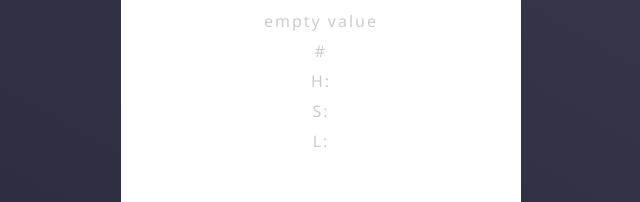
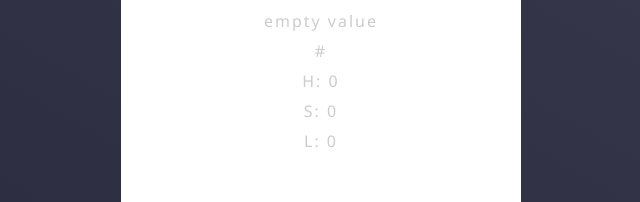
Before and after one commit to BlackZoda/ReactSamples, a React (Vite) app in the folder colorSearch/: page / in a window 1280 px wide. Shown: the part 323-525 px from the top of the page, without its empty margins (319-959 px from the left). Built offline with nearby package versions, Linux system fonts and the light colour scheme.

Commit message:
Hexes with three digits fix

```diff
--- a/colorSearch/src/components/ColorDisplay.jsx
+++ b/colorSearch/src/components/ColorDisplay.jsx
@@ -9,9 +9,9 @@ const ColorDisplay = ({ color, hexValue, hslValue }) => {
         <section className="colorDisplay" style={style}>
             <p>{color ? color : "empty value"}</p>
             <p>{hexValue ? hexValue : "#"}</p>
-            <p>H: {hslValue.h ? hslValue.h : ""}</p>
-            <p>S: {hslValue.s ? hslValue.s : ""}</p>
-            <p>L: {hslValue.l ? hslValue.l : ""}</p>
+            <p>H: {hslValue.h ? hslValue.h : "0"}</p>
+            <p>S: {hslValue.s ? hslValue.s : "0"}</p>
+            <p>L: {hslValue.l ? hslValue.l : "0"}</p>
         </section>
     )
 }
--- a/colorSearch/src/components/InputColor.jsx
+++ b/colorSearch/src/components/InputColor.jsx
@@ -3,15 +3,22 @@ import hexToHSL from '../utils/hexToHsl';
 
 const InputColor = ({ color, setColor, setHexValue, setHslValue }) => {
 
-    const re = /^#/
+    const reHexValue = /[A-Fa-f0-9]/g
+    const reHexSix = /^#[A-Fa-f0-9]{6}$/
+    const reHexThree = /^#[A-Fa-f0-9]{3}$/
 
     const setHexToHsl = (value) => {
-        const hsl = re.test(value) ?
+        const hsl = reHexSix.test(value) ?
             hexToHSL(value) :
-            hexToHSL(colorNames(value));
+            reHexThree.test(value) ?
+                hexToHSL(hexThreeToSix(value)) :
+                hexToHSL(colorNames(value));
         hsl ? setHslValue(hsl) : setHslValue('');
     }
 
+    const hexThreeToSix = (hexThree) => {
+        return hexThree.replaceAll(reHexValue, v => v+v);
+    }
 
     return (
         <form className='colorForm' onSubmit={e => e.preventDefault()}>
@@ -20,9 +27,11 @@ const InputColor = ({ color, setColor, setHexValue, setHslValue }) => {
                 placeholder='enter color'
                 onChange={(e) => {
                     setColor(e.target.value);
-                    re.test(e.target.value) ?
+                    reHexSix.test(e.target.value) ?
                         setHexValue(e.target.value) :
-                        setHexValue(colorNames(e.target.value));
+                        reHexThree.test(e.target.value) ?
+                            setHexValue(hexThreeToSix(e.target.value))  :
+                            setHexValue(colorNames(e.target.value)) ;
                     setHexToHsl(e.target.value);
                 }}
                 required
```
